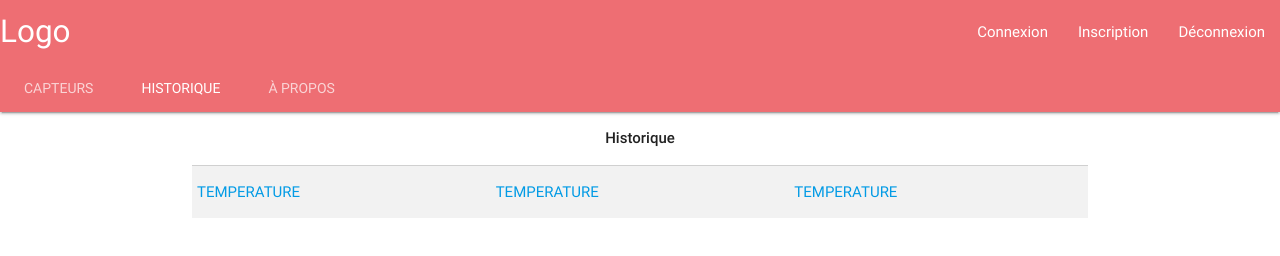
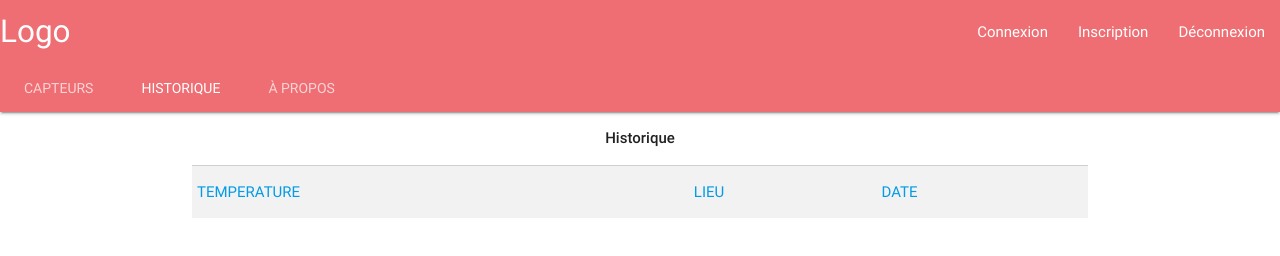
Before and after one commit to pierre-teodoresco/HotHotHot, a website: page index.html in a window 1280 px wide. Both pictures are taken after a click on the link "HISTORIQUE". Drawn offline with nearby package versions, Linux system fonts and the light colour scheme; no server answers.

Commit message:
legère correction orthographique

```diff
--- a/index.html
+++ b/index.html
@@ -83,13 +83,13 @@
                 </td>
                 <td>
                     <div>
-                        <a href="#sort-lieu" id="historic-lieu-sort">TEMPERATURE</a>
+                        <a href="#sort-lieu" id="historic-lieu-sort">LIEU</a>
                         <img src="" alt="">
                     </div>
                 </td>
                 <td>
                     <div>
-                        <a href="#sort-date" id="historic-date-sort">TEMPERATURE</a>
+                        <a href="#sort-date" id="historic-date-sort">DATE</a>
                         <img src="" alt="">
                     </div>
                 </td>
```
